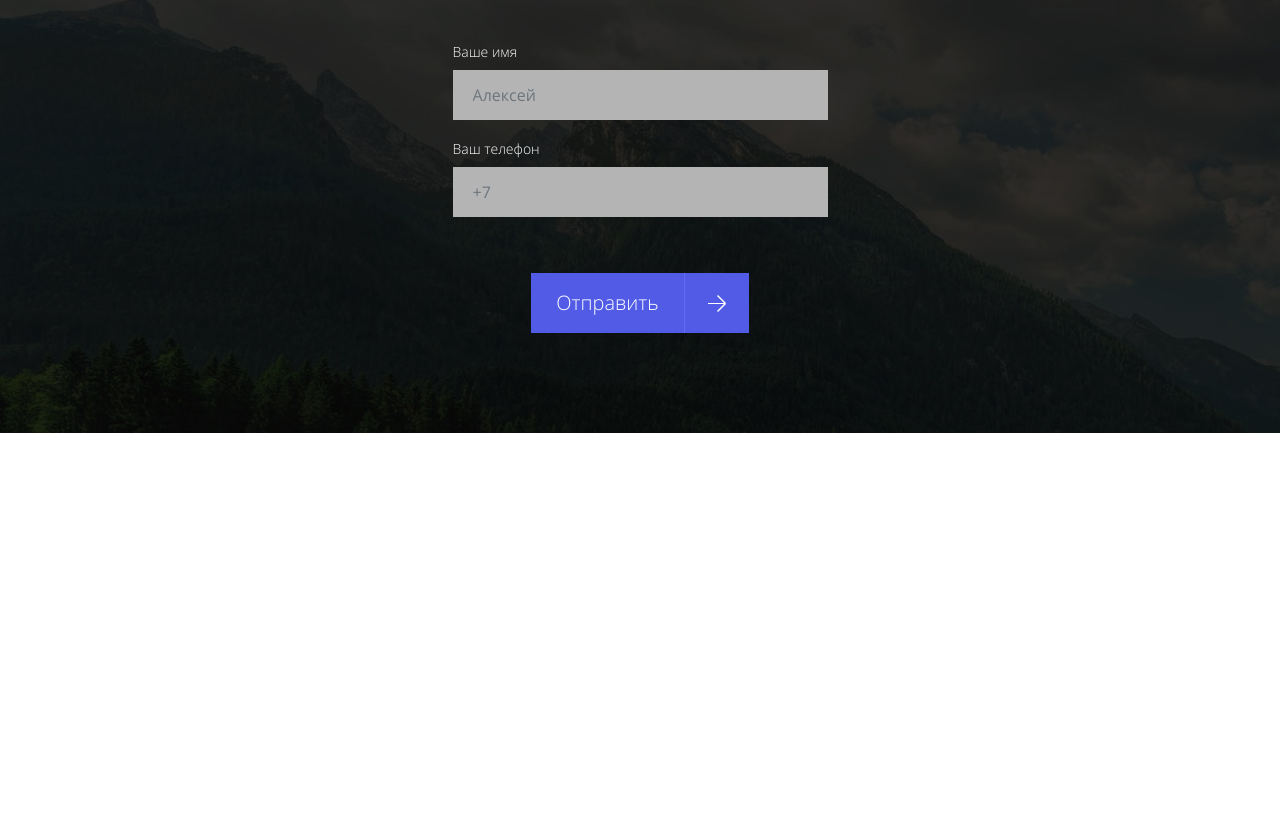
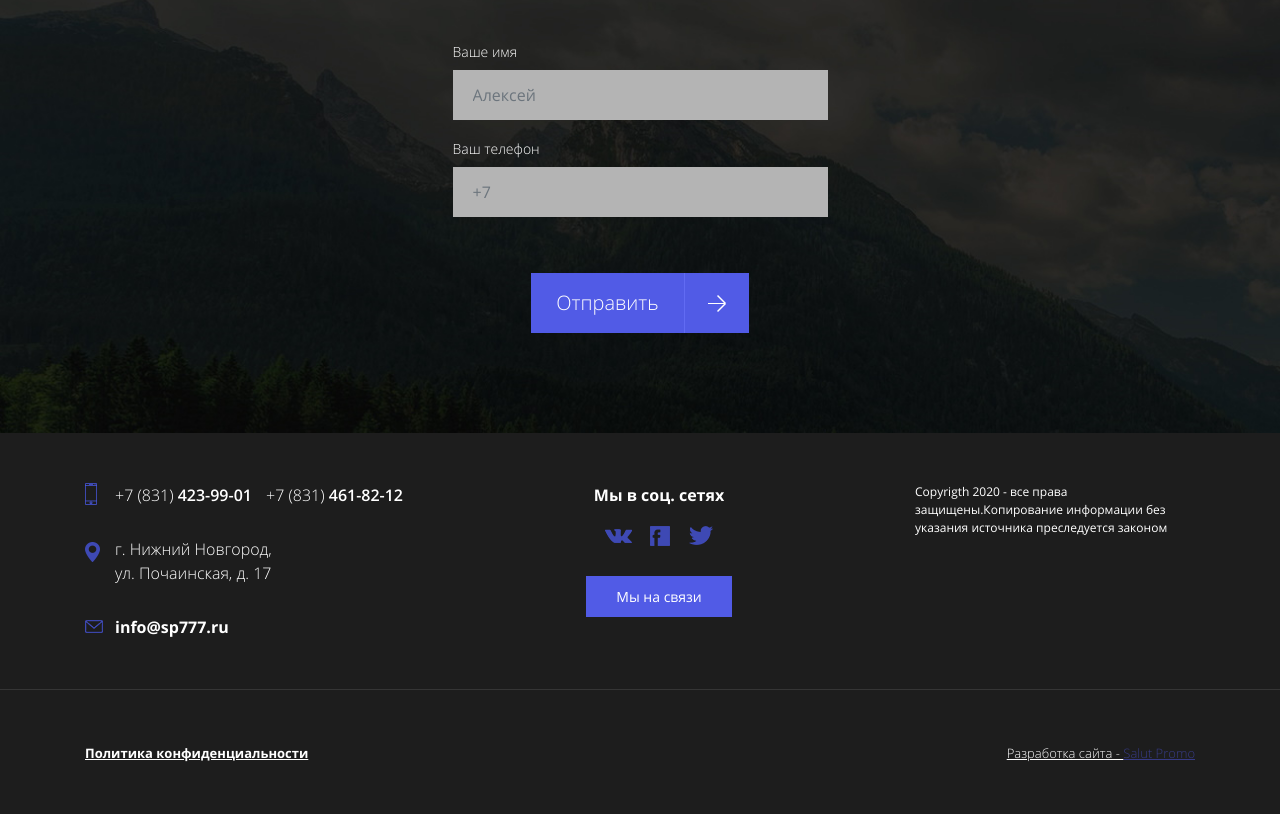
Before and after one commit to igorkrosh/UrService-layout, a plain HTML site: page index.html in a window 1280 px wide. Shown: the part 4425-5239 px from the top of the page. Before the commit the page ends 4858 px from the top, so only its background shows below. Drawn offline with Linux system fonts and the light colour scheme.

Commit message:
Footer - Десктоп

```diff
--- a/assets/css/style.css
+++ b/assets/css/style.css
@@ -906,3 +906,106 @@ input:focus, button:focus
 {
     margin-top: 40px;
 }
+
+footer
+{
+    background: #1d1d1d;
+    color: #ffffff;
+}
+
+.footer-wrapper
+{
+    padding: 50px 0;
+}
+
+footer .contacts-phone
+{
+    padding-left: 30px;
+}
+
+.contacts-adress
+{
+    padding-left: 30px;
+    font-weight: 300;
+    position: relative;
+    margin: 30px 0;
+}
+
+.contacts-adress:after
+{
+    content: url(../images/icons/adress.png);
+    position: absolute;
+    left: 0;
+    top: 5px;
+}
+
+.contacts-email
+{
+    font-weight: 700;
+    padding-left: 30px;
+    position: relative;
+}
+
+.contacts-email:after
+{
+    content: url(../images/icons/email.png);
+    position: absolute;
+    left: 0;
+}
+
+footer .social
+{
+    text-align: center;
+}
+
+footer .social span
+{
+    font-weight: 700;
+    display: block;
+}
+
+.footer-wrapper
+{
+    display: flex;
+    justify-content: space-between;
+}
+
+footer .social .social-links
+{
+    display: flex;
+    justify-content: space-evenly;
+    margin: 15px 0 30px 0;
+}
+
+.copyright
+{
+    font-size: 12px;
+    width: 280px;
+}
+
+.footer-down .footer-item:nth-child(1) a
+{
+    font-size: 13px;
+    font-weight: 700;
+    text-decoration: underline;
+    color: #ffffff;
+}
+
+.footer-down .footer-item:nth-child(2) a
+{
+    font-size: 13px;
+    font-weight: 300;
+    color: #ffffff;
+    text-decoration: underline;
+}
+
+.footer-down .footer-item:nth-child(2) a span
+{
+    color: #373b85;
+    text-decoration: underline;
+}
+
+footer .border-line
+{
+    border-bottom: 1px solid #353535;
+}
--- a/index.html
+++ b/index.html
@@ -430,6 +430,48 @@
         </div>
     </section>
 
+    <footer>
+        <div class="container">
+            <div class="footer-wrapper">
+                <div class="footer-item">
+                    <div class="contacts-phone">
+                        <a href="">+7 (831) <b>423-99-01</b></a>
+                        <a href="">+7 (831) <b> 461-82-12</b></a>
+                    </div>
+                    <div class="contacts-adress">
+                        г. Нижний Новгород, <br> ул. Почаинская, д. 17
+                    </div>
+                    <div class="contacts-email">
+                        info@sp777.ru
+                    </div>
+                </div>
+                <div class="footer-item social">
+                    <span>Мы в соц. сетях</span>
+                    <div class="social-links">
+                        <a href=""><img src="assets/images/icons/vk.png" alt=""></a>
+                        <a href=""><img src="assets/images/icons/fb.png" alt=""></a>
+                        <a href=""><img src="assets/images/icons/tw.png" alt=""></a>
+                    </div>
+                    <button class="btn-blue">Мы на связи</button>
+                </div>
+                <div class="footer-item copyright">
+                    <p>Copyrigth 2020 - все права защищены.Копирование информации без указания источника преследуется законом</p>
+                </div>
+            </div>
+        </div>
+        <div class="border-line"></div>
+        <div class="container">
+            <div class="footer-wrapper footer-down">
+                <div class="footer-item">
+                    <a href="">Политика конфиденциальности</a>
+                </div>
+                <div class="footer-item">
+                    <a href="">Разработка сайта - <span>Salut Promo</span></a>
+                </div>
+            </div>
+        </div>
+    </footer>
+
     <script src="assets/js/popper.min.js"></script>
     <script src="assets/js/jquery-3.4.1.min.js"></script>
     <script src="assets/js/bootstrap.min.js"></script>
```
Also changed, not shown: assets/images/icons/adress.png (added), assets/images/icons/email.png (added), assets/images/icons/fb.png (added), assets/images/icons/tw.png (added), assets/images/icons/vk.png (added).
